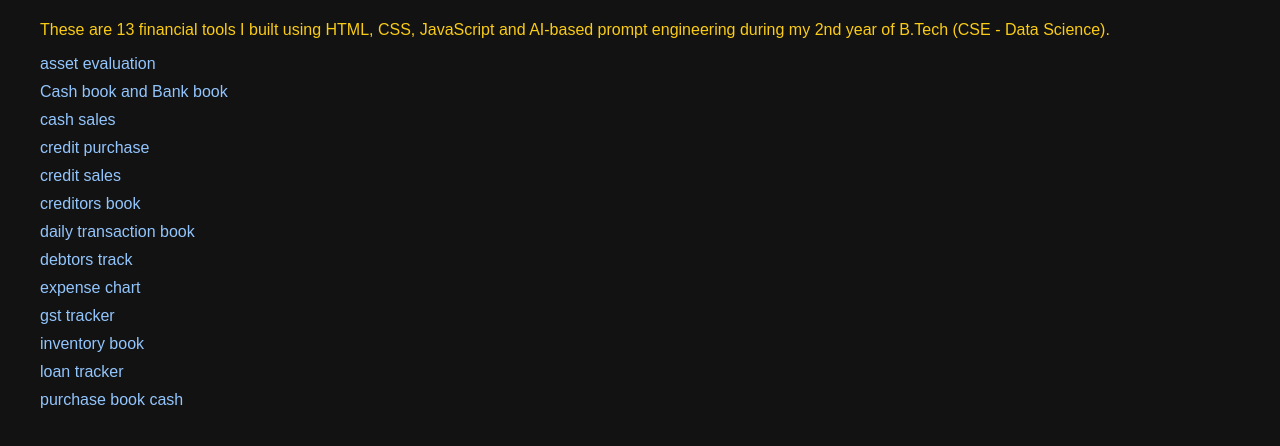
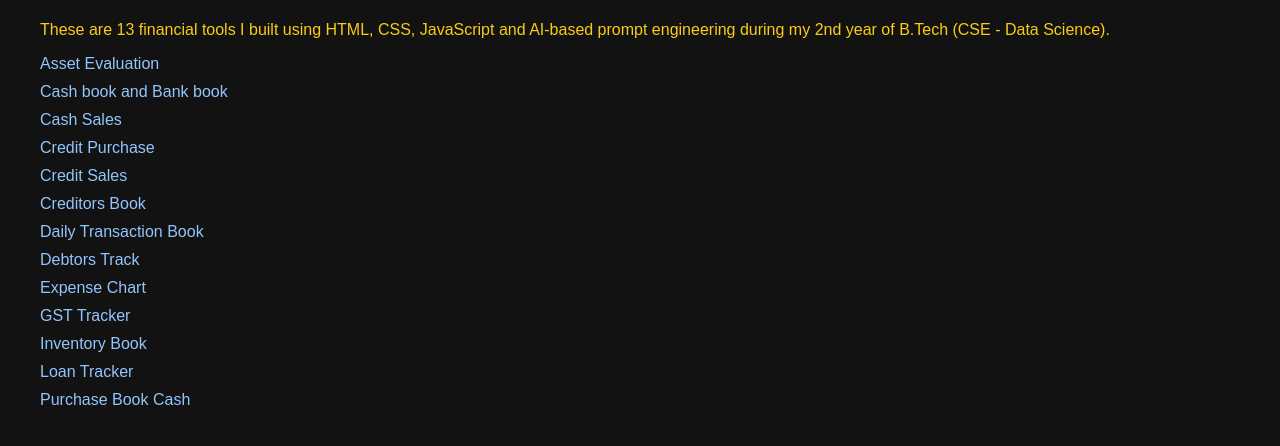
Before and after one commit to rishav-data/financial-tools-suite, a plain HTML site: page index.html in a window 1280 px wide. Shown: the part 100-546 px from the top of the page. Drawn offline with Linux system fonts and the light colour scheme.

Commit message:
Fixed spelling and path issues in index.html

```diff
--- a/index.html
+++ b/index.html
@@ -33,19 +33,19 @@
   <h1>🧮 Financial Tools Suite</h1>
   <p>These are 13 financial tools I built using HTML, CSS, JavaScript and AI-based prompt engineering during my 2nd year of B.Tech (CSE - Data Science).</p>
   <ul>
-    <li><a href="financial-tools/asset valuation/asset evalutation.html">asset evaluation</a></li>
+    <li><a href="financial-tools/asset evaluation/asset evaluation.html">Asset Evaluation</a></li>
     <li><a href="financial-tools/cash book and bank book/Cash Bank book.html">Cash book and Bank book</a></li>
-    <li><a href="financial-tools/cash sales/cash sales.html">cash sales</a></li>
-    <li><a href="financial-tools/credit purchase/credit purchase.html">credit purchase</a></li>
-    <li><a href="financial-tools/credit sales/credit sales.html">credit sales</a></li>
-    <li><a href="financial-tools/creditors book/creditors book.html">creditors book</a></li>
-    <li><a href="financial-tools/daily transacttion book/daily transaction book.html">daily transaction book</a></li>
-    <li><a href="financial-tools/debtors track/debtors tracker.html">debtors track</a></li>
-    <li><a href="financial-tools/expense chart/expense chart.html">expense chart</a></li>
-    <li><a href="financial-tools/gst tracker/gst tracker.html">gst tracker</a></li>
-    <li><a href="financial-tools/inventory book/inventory book.html">inventory book</a></li>
-    <li><a href="financial-tools/loan tracker/loan tracker.html">loan tracker</a></li>
-    <li><a href="financial-tools/purchase book cash/purchase book cash.html">purchase book cash</a></li>
+    <li><a href="financial-tools/cash sales/cash sales.html">Cash Sales</a></li>
+    <li><a href="financial-tools/credit purchase/credit purchase.html">Credit Purchase</a></li>
+    <li><a href="financial-tools/credit sales/credit sales.html">Credit Sales</a></li>
+    <li><a href="financial-tools/creditors book/creditors book.html">Creditors Book</a></li>
+    <li><a href="financial-tools/daily transaction book/daily transaction book.html">Daily Transaction Book</a></li>
+    <li><a href="financial-tools/debtors track/debtors tracker.html">Debtors Track</a></li>
+    <li><a href="financial-tools/expense chart/expense chart.html">Expense Chart</a></li>
+    <li><a href="financial-tools/gst tracker/gst tracker.html">GST Tracker</a></li>
+    <li><a href="financial-tools/inventory book/inventory book.html">Inventory Book</a></li>
+    <li><a href="financial-tools/loan tracker/loan tracker.html">Loan Tracker</a></li>
+    <li><a href="financial-tools/purchase book cash/purchase book cash.html">Purchase Book Cash</a></li>
 
   </ul>
 </body>
```
